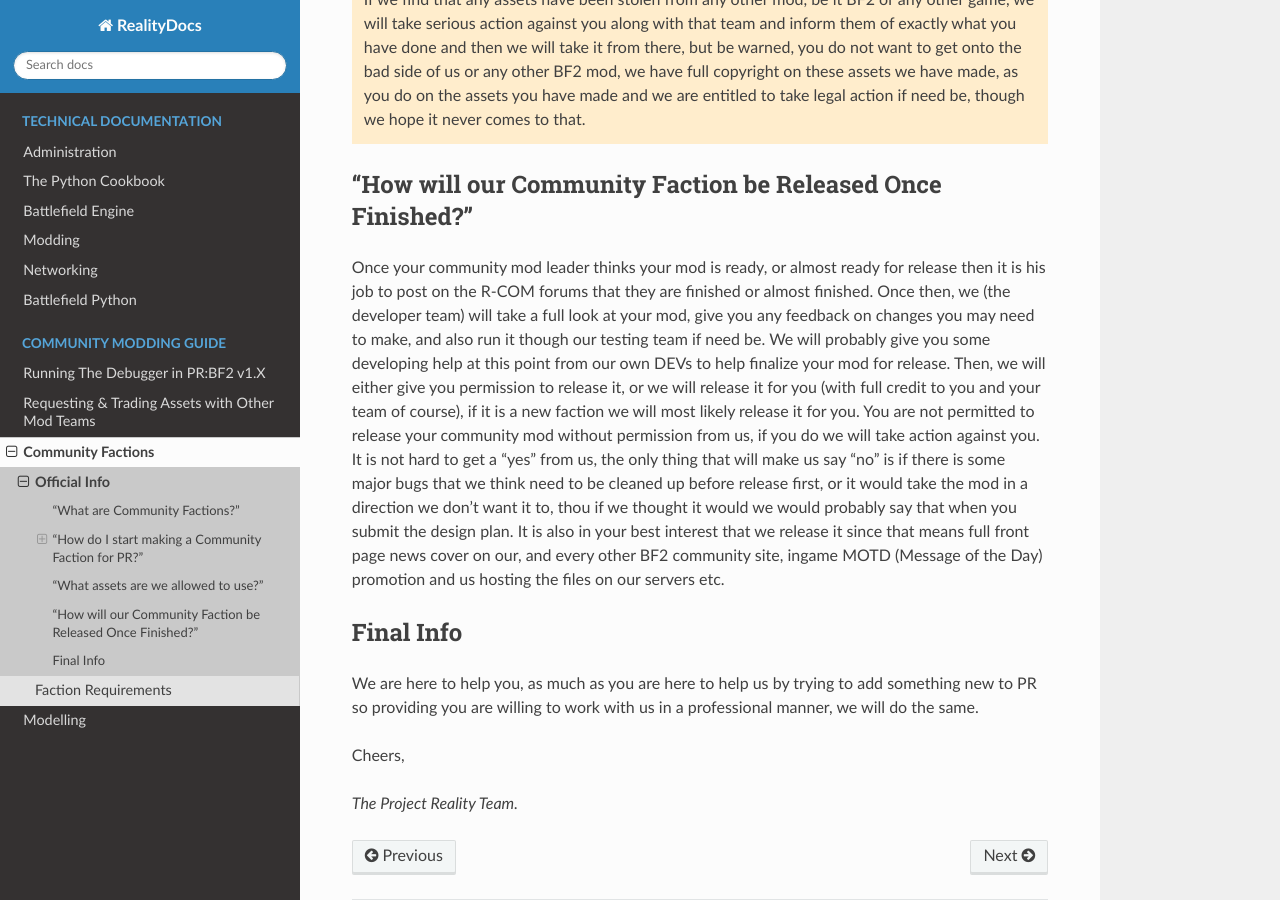
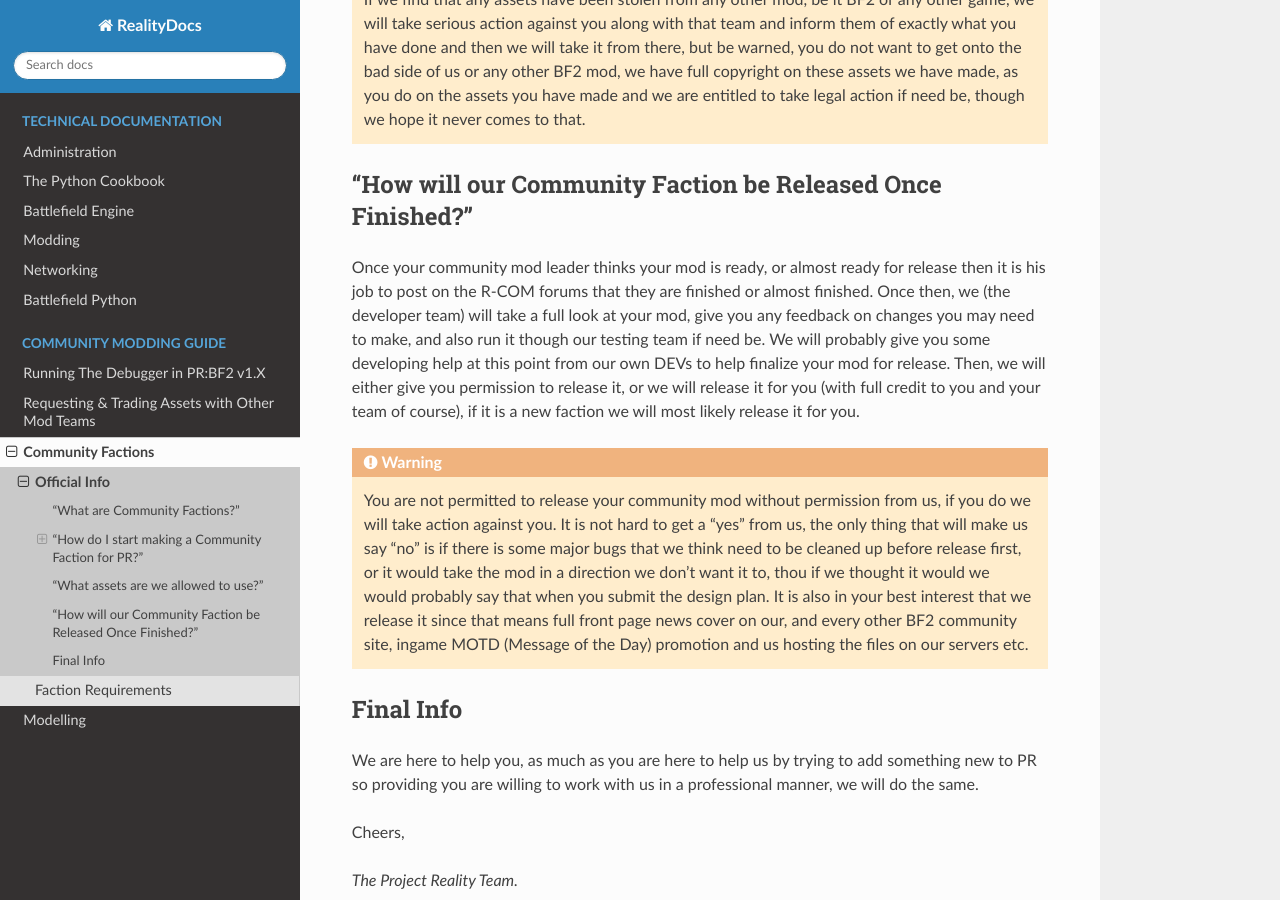
Before and after one commit to papadanku/RealityDocs, a Sphinx documentation site: the page built from docs/source/tutorials/factions/info.rst, in a window 1280 px wide and 900 px high, scrolled down 1827 px. Built offline with Sphinx 7.4.7 and the Read the Docs theme 2.0.0, drawn with Linux system fonts in a browser that asks for light colours; some of the changed lines change nothing that is shown.

Commit message:
Update info.rst

```diff
--- a/docs/source/tutorials/factions/info.rst
+++ b/docs/source/tutorials/factions/info.rst
@@ -50,7 +50,11 @@
 "How will our Community Faction be Released Once Finished?"
 -----------------------------------------------------------
 
-Once your community mod leader thinks your mod is ready, or almost ready for release then it is his job to post on the R-COM forums that they are finished or almost finished. Once then, we (the developer team) will take a full look at your mod, give you any feedback on changes you may need to make, and also run it though our testing team if need be. We will probably give you some developing help at this point from our own DEVs to help finalize your mod for release. Then, we will either give you permission to release it, or we will release it for you (with full credit to you and your team of course), if it is a new faction we will most likely release it for you. You are not permitted to release your community mod without permission from us, if you do we will take action against you. It is not hard to get a "yes" from us, the only thing that will make us say "no" is if there is some major bugs that we think need to be cleaned up before release first, or it would take the mod in a direction we don't want it to, thou if we thought it would we would probably say that when you submit the design plan. It is also in your best interest that we release it since that means full front page news cover on our, and every other BF2 community site, ingame MOTD (Message of the Day) promotion and us hosting the files on our servers etc.
+Once your community mod leader thinks your mod is ready, or almost ready for release then it is his job to post on the R-COM forums that they are finished or almost finished. Once then, we (the developer team) will take a full look at your mod, give you any feedback on changes you may need to make, and also run it though our testing team if need be. We will probably give you some developing help at this point from our own DEVs to help finalize your mod for release. Then, we will either give you permission to release it, or we will release it for you (with full credit to you and your team of course), if it is a new faction we will most likely release it for you.
+
+.. warning::
+
+   You are not permitted to release your community mod without permission from us, if you do we will take action against you. It is not hard to get a "yes" from us, the only thing that will make us say "no" is if there is some major bugs that we think need to be cleaned up before release first, or it would take the mod in a direction we don't want it to, thou if we thought it would we would probably say that when you submit the design plan. It is also in your best interest that we release it since that means full front page news cover on our, and every other BF2 community site, ingame MOTD (Message of the Day) promotion and us hosting the files on our servers etc.
 
 Final Info
 ----------
```
